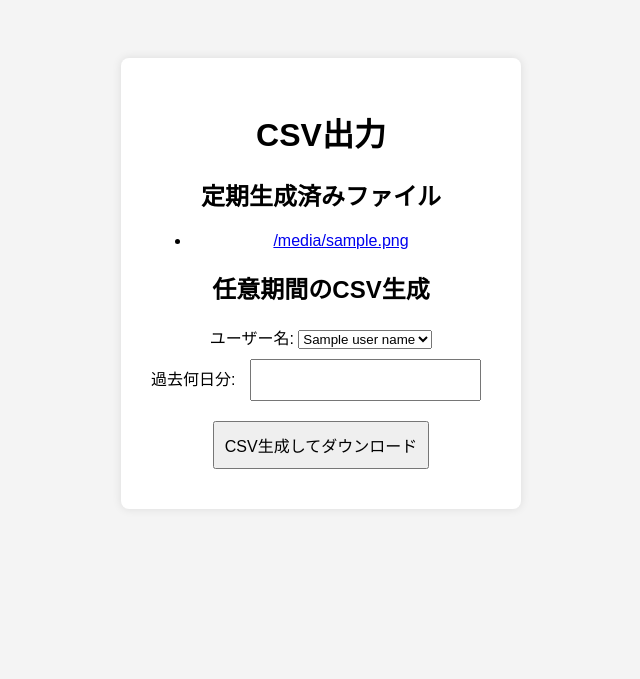
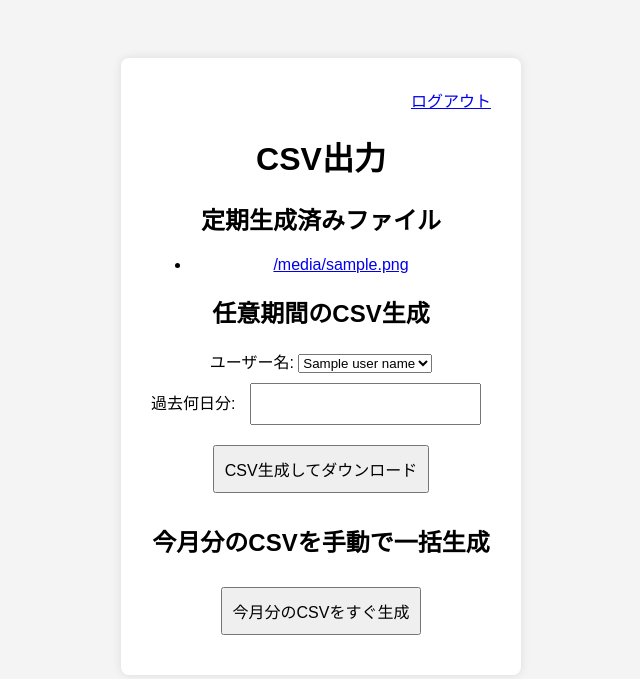
Before and after one commit to 2Duo/kintai-system, a Flask app: template templates/export.html in a window 1280 px wide. Shown: the top 679 px of the page, without its empty margins (319-959 px from the left). Run offline with Flask 3, Linux system fonts and the light colour scheme; the template is opened without the code that fills it: most values are stand-ins (such as "Sample title", 1, 10 or a date in 2020).

Commit message:
ログアウトボタンの追加

```diff
--- a/templates/export.html
+++ b/templates/export.html
@@ -7,6 +7,9 @@
 </head>
 <body>
     <div class="container">
+        <div style="text-align: right;">
+            <a href="{{ url_for('logout') }}">ログアウト</a>
+        </div>
         <h1>CSV出力</h1>
 
         <h2>定期生成済みファイル</h2>
@@ -18,14 +21,23 @@
 
         <h2>任意期間のCSV生成</h2>
         <form method="post">
-            ユーザー名:
-            <select name="name">
-                {% for name in user_names %}
-                    <option value="{{ name }}">{{ name }}</option>
-                {% endfor %}
-            </select><br>
-            過去何日分: <input type="number" name="days" required><br>
+            <label>ユーザー名:
+                <select name="name">
+                    {% for name in user_names %}
+                        <option value="{{ name }}">{{ name }}</option>
+                    {% endfor %}
+                </select>
+            </label><br>
+            <label>過去何日分:
+                <input type="number" name="days" required>
+            </label><br>
             <button type="submit">CSV生成してダウンロード</button>
+        </form>
+
+        <h2>今月分のCSVを手動で一括生成</h2>
+        <form method="post">
+            <input type="hidden" name="action" value="generate_csv_now">
+            <button type="submit">今月分のCSVをすぐ生成</button>
         </form>
     </div>
 </body>
```
